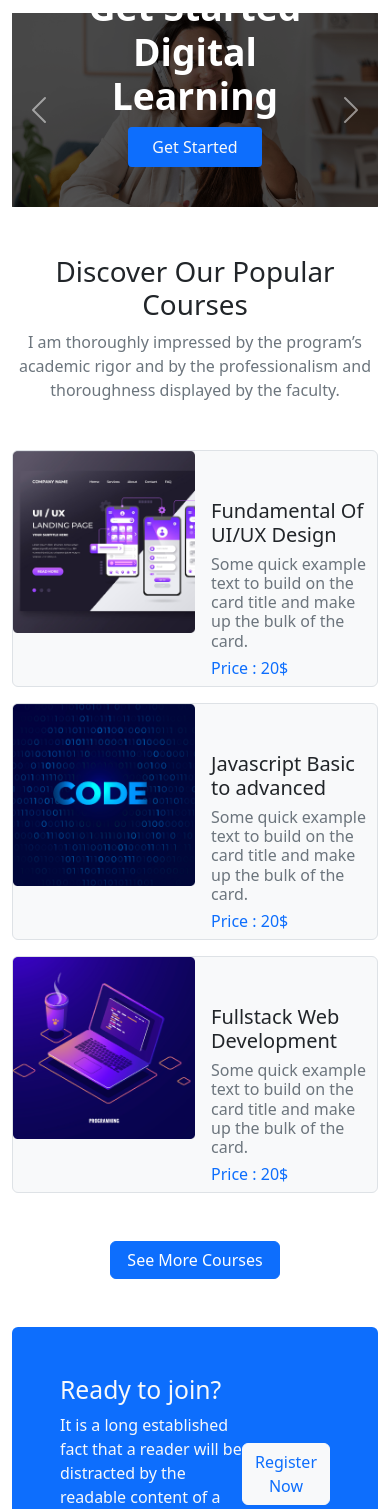
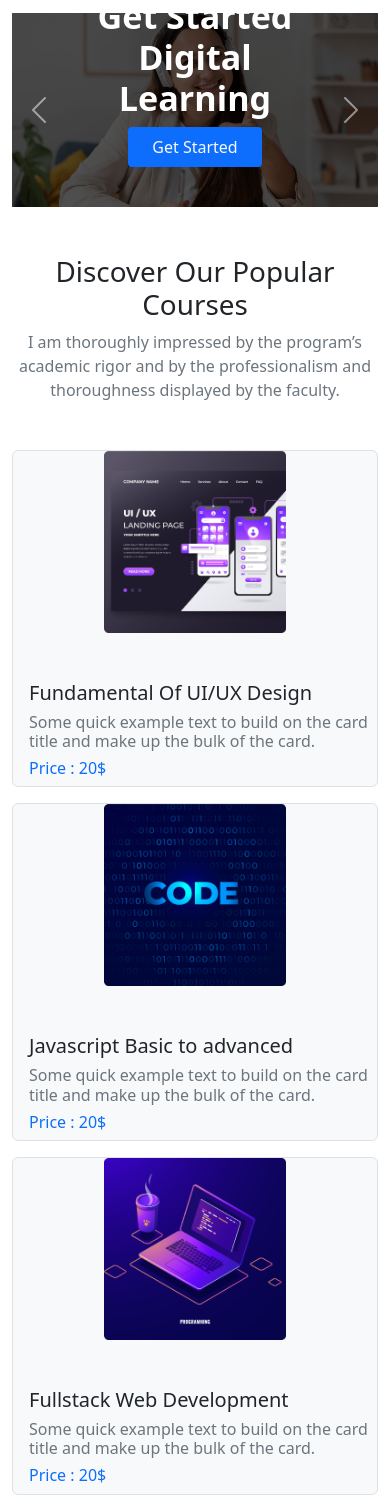
Before and after one commit to Talimul212/Digital-Learning, a plain HTML site: page index.html in a window 390 px wide. Shown: the part 91-1600 px from the top of the page. Drawn offline with nearby package versions, Linux system fonts and the light colour scheme.

Commit message:
final part responsive

```diff
--- a/index.html
+++ b/index.html
@@ -8,6 +8,8 @@
     <title>Digital-Learning</title>
     <!-- Bootsrap link======================== -->
     <link rel="stylesheet" href="https://cdn.jsdelivr.net/npm/bootstrap@5.2.0/dist/css/bootstrap.min.css">
+    <!-- Css link =================== -->
+    <link rel="stylesheet" href="css/style.css">
     <!-- font awesome link ========== -->
     <script src="https://kit.fontawesome.com/5369fe333a.js" crossorigin="anonymous"></script>
 </head>
@@ -55,7 +57,7 @@
                                 <a class="nav-link">About</a>
                             </li>
                             <li class="nav-item">
-                                <a class="nav-link">Register</a>
+                                <a target="_blank" class="nav-link" href="https://app.hubspot.com/login">Register</a>
                             </li>
                         </ul>
                     </div>
@@ -65,7 +67,8 @@
             <div class="mt-3 d-none d-md-none d-lg-block d-sm-none">
                 <nav class="navbar navbar-expand-lg">
                     <a class="navbar-brand " href="#"><a target="_blank"
-                            class="text-decoration-none btn btn-outline-primary" href="">Register</a></a>
+                            class="text-decoration-none btn btn-outline-primary"
+                            href="https://app.hubspot.com/login">Register</a></a>
                 </nav>
             </div>
             </nav>
@@ -76,10 +79,10 @@
                 <div id="carouselExampleCaptions" class="carousel slide mt-3" data-bs-ride="false">
                     <div class="carousel-inner">
                         <div class="carousel-item active">
-                            <img src="images/cover/cover-1.png" class="d-block w-100 bi " alt="...">
+                            <img src="images/cover/cover-1.png" class="d-block w-100 " alt="...">
                             <div class="carousel-caption d-flex justify-content-center align-items-center ">
                                 <div>
-                                    <h5 class=" display-3 fw-bold">Get Started Digital <br> Learning
+                                    <h5 id="heading-5" class=" display-4 fw-bold ">Get Started Digital <br> Learning
                                     </h5>
                                     <p class="text-muted d-none d-lg-block d-md-block">It is a long established fact
                                         that a reader will be
@@ -147,9 +150,10 @@
             </div>
             <div class="container">
 
-                <div class=" row row-md-1 g-3">
-                    <div class="col-lg-6 col-md-12">
-                        <div class=" border bg-light d-flex flex-lg-row  rounded ">
+                <div class=" row row-cols-md-1 row-cols-lg-2 g-3">
+                    <div class="col-lg-6">
+                        <div
+                            class=" border bg-light d-flex flex-column align-items-center flex-lg-row flex-md-row rounded ">
                             <img class="w-50 h-50" src="images/course/course-1.png" alt="...">
                             <div class="ps-3 pe-2 pt-5">
                                 <h5>Fundamental Of UI/UX Design</h5>
@@ -163,8 +167,9 @@
                             </div>
                         </div>
                     </div>
-                    <div class="col-lg-6 col-md-12">
-                        <div class=" border bg-light d-flex flex-lg-row flex-md-row rounded">
+                    <div class="col-lg-6">
+                        <div
+                            class=" border bg-light d-flex flex-column align-items-center flex-lg-row flex-md-row rounded">
                             <img class="w-50 h-50" src="images/course/course-2.png" alt="">
                             <div class="ps-3 pe-2 pt-5">
                                 <h5>Javascript Basic to advanced</h5>
@@ -179,7 +184,8 @@
                         </div>
                     </div>
                     <div class="col-lg-6 col-md-12">
-                        <div class=" border bg-light d-flex rounded">
+                        <div
+                            class=" border bg-light d-flex flex-column align-items-center flex-lg-row flex-md-row rounded">
                             <img class="w-50 h-50" src="images/course/course-3.png" alt="">
                             <div class="ps-3 pe-2 pt-5">
                                 <h5>Fullstack Web Development</h5>
```
